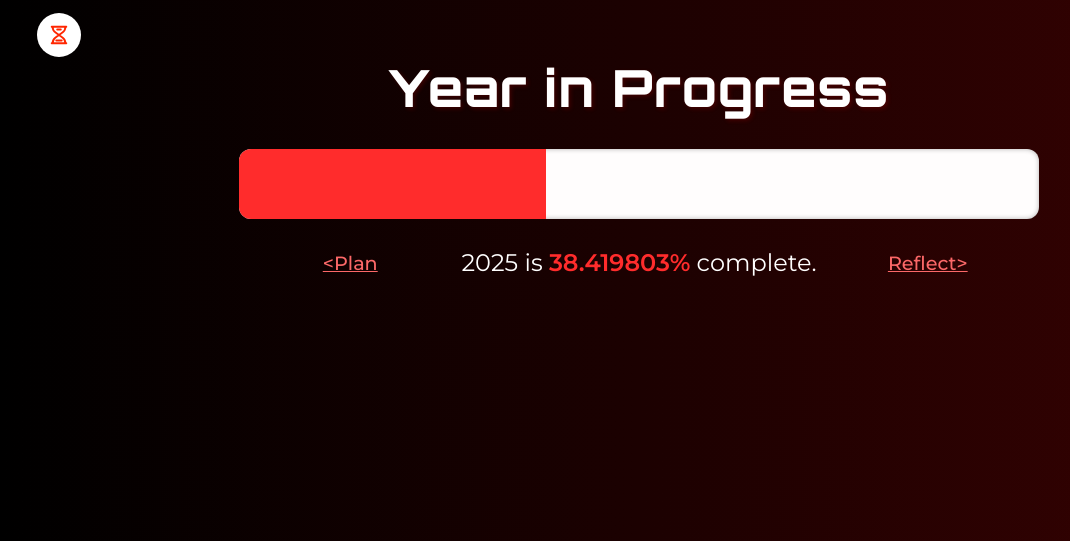
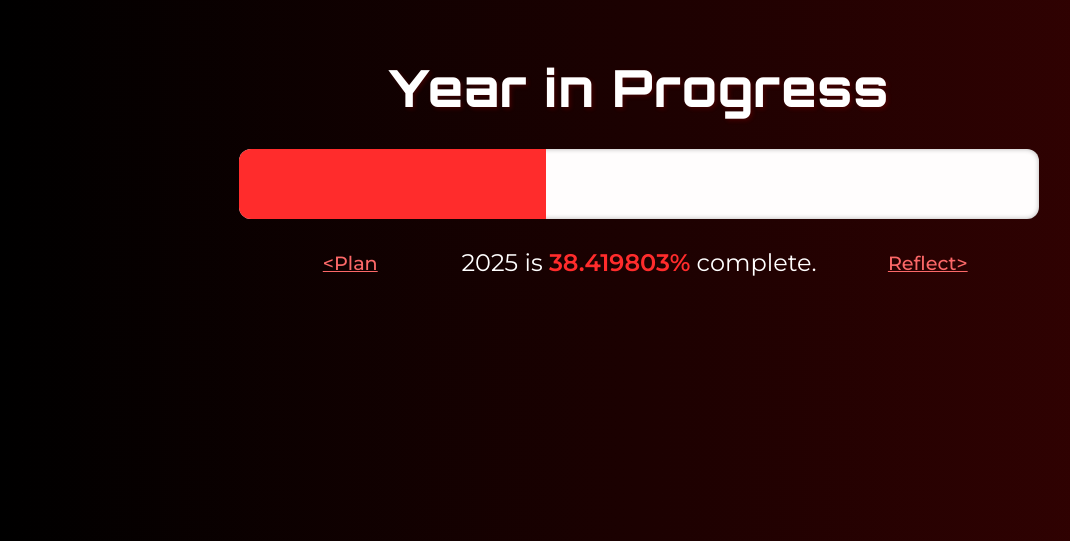
Before and after one commit to hossalmon/Year-in-Progress, a website: page public/index.html in a window 1280 px wide. Shown: the part 179-720 px from the top of the page, without its empty margins (1-1071 px from the left). Drawn offline with Linux system fonts and the light colour scheme.

Commit message:
removed dvd hourglass toggle

```diff
--- a/public/index.html
+++ b/public/index.html
@@ -12,8 +12,9 @@
 </head>
 <body>
 
-  <!-- Bouncing Hourglass Image -->
+  <!-- Bouncing Hourglass Image
   <img id="dvd" src="images/hourglass-bounce.png" alt="DVD" />
+  -->
 
   <!-- Top Bar -->
   <div class="top-bar">
@@ -33,9 +34,9 @@
             <button class="mode-option" data-feature="day">Day</button>
           </div>
         </div>
-        <button class="toggle-btn" data-feature="dvd" title="Bouncing Hourglass">
+        <!-- <button class="toggle-btn" data-feature="dvd" title="Bouncing Hourglass">
           <img src="images/hourglass.svg" alt="Hourglass Icon" />
-        </button>
+        </button> -->
       </div>
     </div>
 
```
